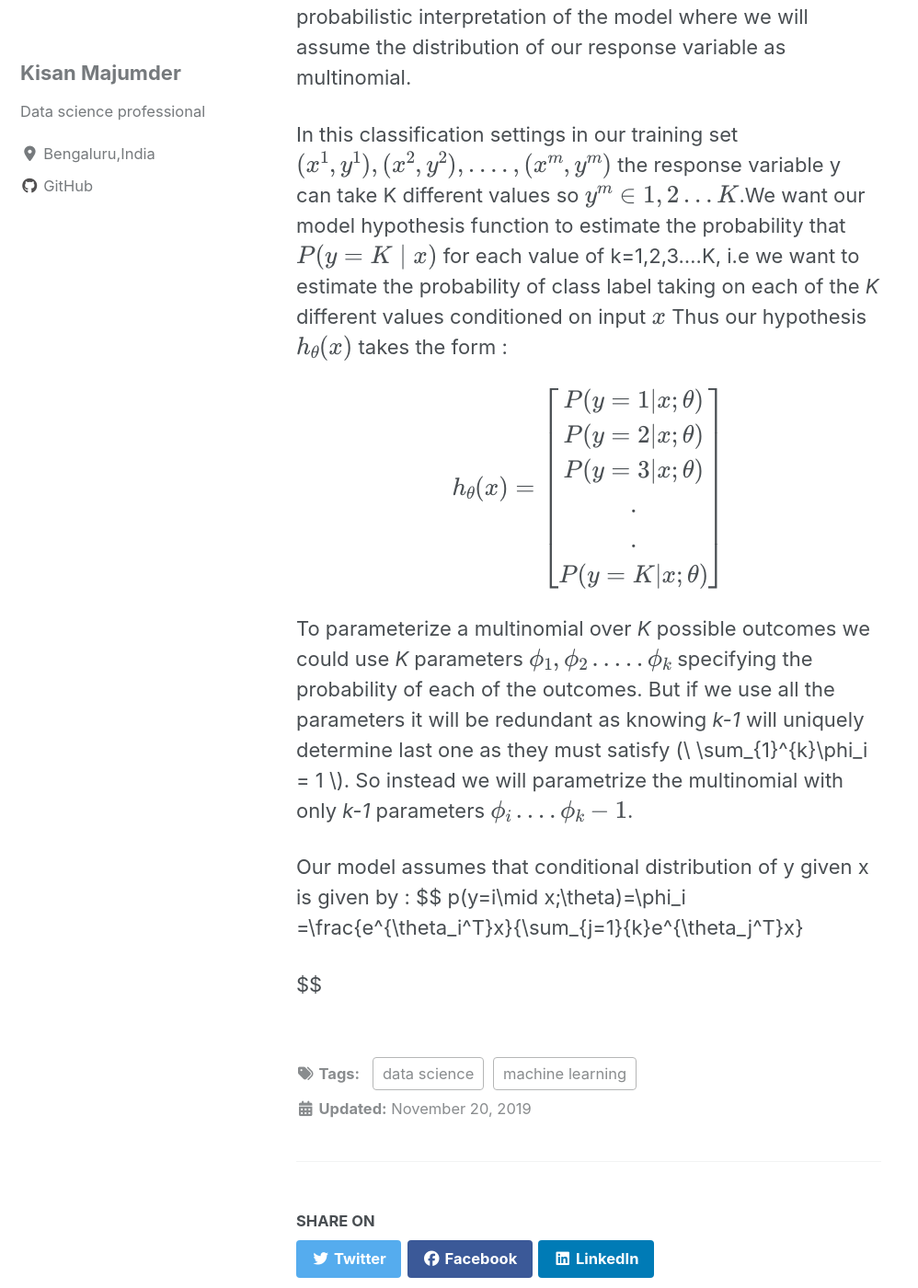
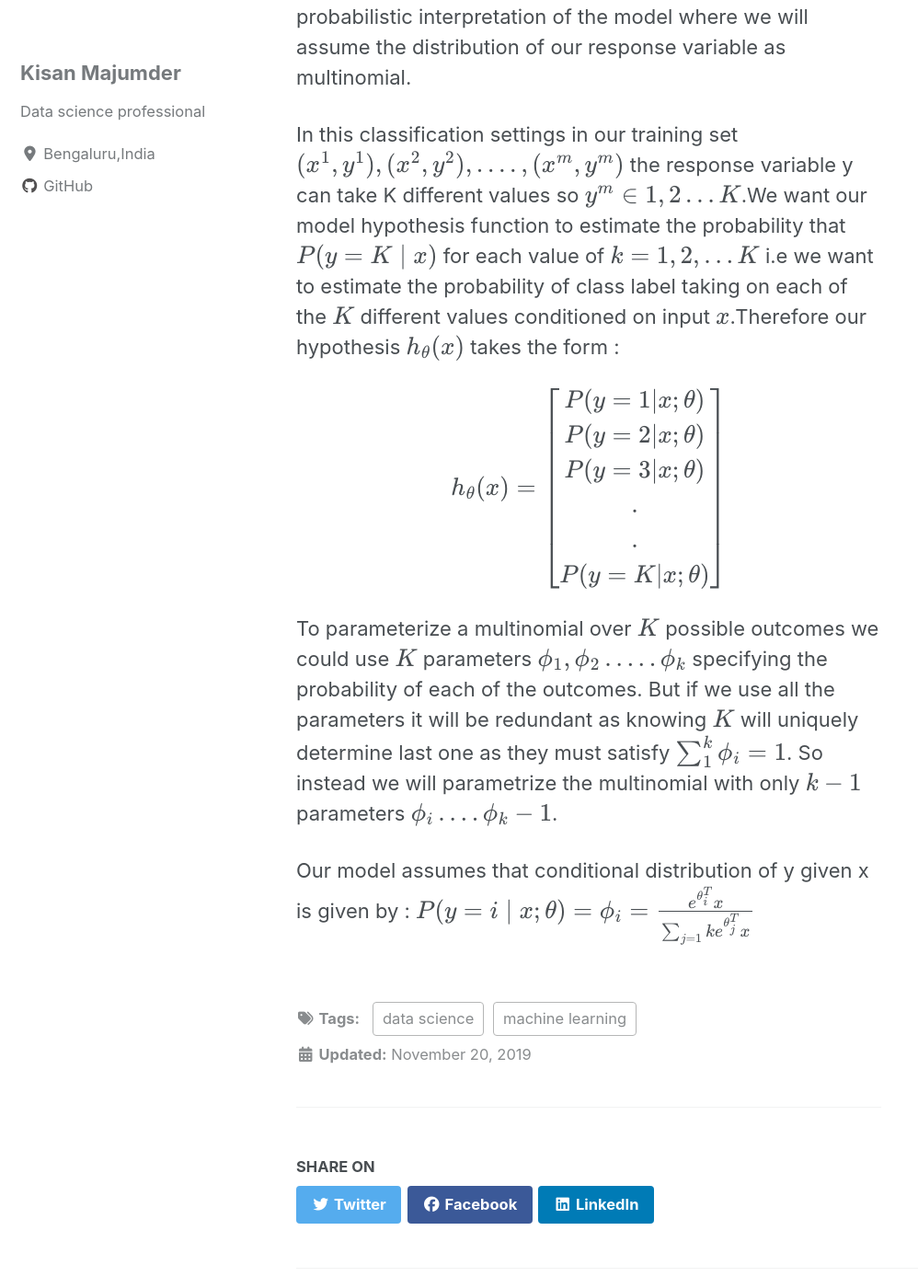
Before and after one commit to kisanmajumder/kisanmajumder.github.io, a Jekyll site: the page built from _posts/2019-11-21-multilabelclassification.md, in a window 1280 px wide and 1400 px high, scrolled down 431 px. Shown: the whole window at 92% size, without its empty margins (0-998 px from the left). Built offline with Jekyll 4.4.1, drawn with Linux system fonts in a browser that asks for light colours; cached includes are drawn as plain includes; nearby versions of some CDN libraries; formulas are drawn with MathJax 3.

Commit message:
post fix

```diff
--- a/_posts/2019-11-21-multilabelclassification.md
+++ b/_posts/2019-11-21-multilabelclassification.md
@@ -8,7 +8,7 @@ mathjax: "true"
 We often come across classification problem in which our response variable takes more than two possible discrete outcomes. For example rather than classifying our mails into two classes spam or not spam we might want to classify it into three classes such as spam, personal mail and work-related mail.
 Let's try to formalize this by looking into the probabilistic interpretation of the model where we will assume the distribution of our response variable as multinomial.
 
-In this classification settings in our training set \\( {(x^{1},y^{1}),(x^{2},y^{2}),....,(x^{m},y^{m})} \\) the response variable y can take K different values so \\( y^{m} \in {1,2...K} \\).We want our model hypothesis function to estimate the probability that \\( P(y=K\mid x) \\) for each value of k=1,2,3....K, i.e we want to estimate the probability of class label taking on each of the *K* different values conditioned on input \\( x \\) Thus our hypothesis \\( h_\theta(x) \\) takes the form :
+In this classification settings in our training set \\( {(x^{1},y^{1}),(x^{2},y^{2}),....,(x^{m},y^{m})} \\) the response variable y can take K different values so \\( y^{m} \in {1,2...K} \\).We want our model hypothesis function to estimate the probability that \\( P(y=K\mid x) \\) for each value of \\( k=1,2,...K \\) i.e we want to estimate the probability of class label taking on each of the \\(K \\) different values conditioned on input \\( x \\).Therefore our hypothesis \\( h_\theta(x) \\) takes the form :
 
 $$
 h_\theta(x)=\begin{bmatrix} P(y=1|x;\theta)
@@ -20,11 +20,10 @@ h_\theta(x)=\begin{bmatrix} P(y=1|x;\theta)
 \end{bmatrix}
 $$
 
-To parameterize a multinomial over *K* possible outcomes we could use *K* parameters \\( \phi_1,\phi_2.....\phi_k \\) specifying the probability of each of the outcomes. But if we use all the parameters it will be redundant as knowing *k-1* will uniquely determine last one as they must satisfy (\\ \sum_{1}^{k}\phi_i = 1 \\). So instead we will parametrize the multinomial with only *k-1* parameters \\( \phi_i....\phi_k-1 \\).
+To parameterize a multinomial over \\( K \\) possible outcomes we could use \\( K \\) parameters \\( \phi_1,\phi_2.....\phi_k \\) specifying the probability of each of the outcomes. But if we use all the parameters it will be redundant as knowing \\( K \\) will uniquely determine last one as they must satisfy \\( \sum_{1}^{k}\phi_i=1 \\). So instead we will parametrize the multinomial with only \\( k-1 \\) parameters \\( \phi_i....\phi_k-1 \\).
 
 Our model assumes that conditional distribution of y given x is given by :
 $$
-p(y=i\mid x;\theta)=\phi_i
+P(y=i\mid x;\theta)=\phi_i
                   =\frac{e^{\theta_i^T}x}{\sum_{j=1}{k}e^{\theta_j^T}x}
-
 $$
```
